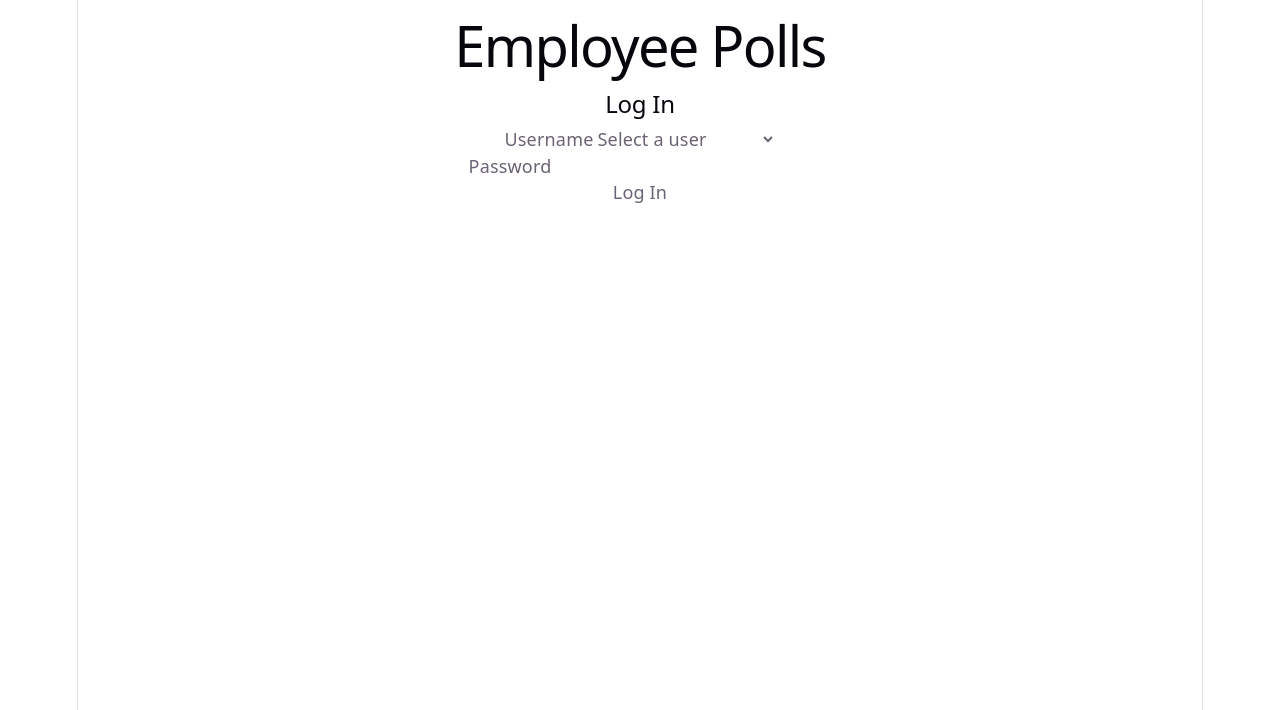
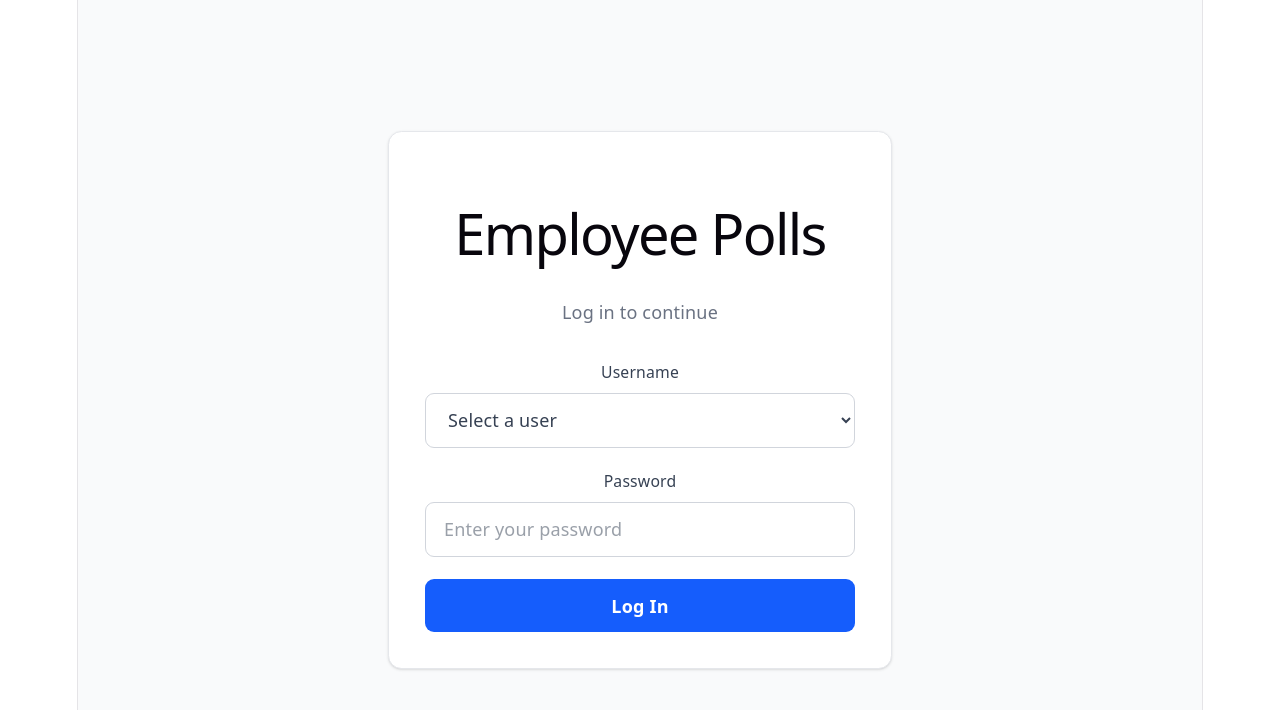
Before and after one commit to Onyiee/employee-polls, a React (Vite) app: page /login in a window 1280 px wide. Shown: the top 710 px of the page. Built offline with nearby package versions, Linux system fonts and the light colour scheme.

Commit message:
style: improve new poll creation page

```diff
--- a/src/pages/LoginPage.jsx
+++ b/src/pages/LoginPage.jsx
@@ -1,13 +1,14 @@
 import { useState } from 'react';
 import { useDispatch, useSelector } from 'react-redux';
-import { Navigate } from "react-router-dom";
+import { Navigate } from 'react-router-dom';
+
 import { login } from '../features/auth/authSlice';
 
 function LoginPage() {
     const authedUser = useSelector((state) => state.auth.authedUser);
     const dispatch = useDispatch();
 
-    const users = useSelector((state)=> state.users);
+    const users = useSelector((state) => state.users);
 
     const [selectedUser, setSelectedUser] = useState('');
     const [password, setPassword] = useState('');
@@ -25,27 +26,49 @@ function LoginPage() {
 
         dispatch(login(selectedUser));
     };
+
     if (authedUser) {
         return <Navigate to="/home" replace />;
     }
 
     return (
+        <div className="flex min-h-screen items-center justify-center bg-gray-50 px-4 py-12">
+            <div className="w-full max-w-md rounded-xl border border-gray-200 bg-white p-8 shadow-sm">
+
+                <div className="mb-8 text-center">
+                    <h1 className="mb-2 text-3xl font-bold text-gray-900">
+                        Employee Polls
+                    </h1>
+
+                    <p className="text-gray-500">
+                        Log in to continue
+                    </p>
+                </div>
+
+                <form onSubmit={handleSubmit} className="space-y-5">
+
                     <div>
-            <h1>Employee Polls</h1>
-            <h2>Log In</h2>
-
-            <form onSubmit={handleSubmit}>
-                <div>
-                    <label htmlFor="username">Username</label>
+                        <label
+                            htmlFor="username"
+                            className="mb-2 block text-sm font-medium text-gray-700"
+                        >
+                            Username
+                        </label>
 
                         <select
                             id="username"
                             value={selectedUser}
-                    onChange={(e)=> setSelectedUser(e.target.value)}
+                            onChange={(e) => {
+                                setSelectedUser(e.target.value);
+                                setPassword('');
+                                setError('');
+                            }}
                             required
+                            className="w-full rounded-lg border border-gray-300 bg-white px-4 py-3 text-gray-700 outline-none transition focus:border-blue-500 focus:ring-2 focus:ring-blue-100"
                         >
                             <option value="">Select a user</option>
-                        {Object.values(users).map((user)=> (
+
+                            {Object.values(users).map((user) => (
                                 <option key={user.id} value={user.id}>
                                     {user.name}
                                 </option>
@@ -53,21 +76,53 @@ function LoginPage() {
                         </select>
                     </div>
 
+                    {selectedUser && (
+                        <div className="flex items-center gap-3 rounded-lg bg-gray-50 p-3">
+                            <img
+                                src={users[selectedUser].avatarURL}
+                                alt={`${users[selectedUser].name}'s avatar`}
+                                className="h-12 w-12 rounded-full object-cover"
+                            />
+
+                            <span className="font-medium text-gray-800">
+                {users[selectedUser].name}
+              </span>
+                        </div>
+                    )}
+
                     <div>
-                    <label htmlFor="password">Password</label>
+                        <label
+                            htmlFor="password"
+                            className="mb-2 block text-sm font-medium text-gray-700"
+                        >
+                            Password
+                        </label>
 
                         <input
                             id="password"
                             type="password"
                             value={password}
-                        onChange={(e)=> setPassword(e.target.value)}
+                            onChange={(e) => setPassword(e.target.value)}
                             required
+                            className="w-full rounded-lg border border-gray-300 px-4 py-3 text-gray-700 outline-none transition focus:border-blue-500 focus:ring-2 focus:ring-blue-100"
+                            placeholder="Enter your password"
                         />
                     </div>
 
-                {error && <p>{error}</p>}
-                <button type="submit">Log In</button>
+                    {error && (
+                        <p className="rounded-lg bg-red-50 p-3 text-sm text-red-600">
+                            {error}
+                        </p>
+                    )}
+
+                    <button
+                        type="submit"
+                        className="w-full rounded-lg bg-blue-600 px-6 py-3 font-semibold text-white transition hover:bg-blue-700"
+                    >
+                        Log In
+                    </button>
                 </form>
+            </div>
         </div>
     );
 }
--- a/src/pages/NewQuestionPage.jsx
+++ b/src/pages/NewQuestionPage.jsx
@@ -9,6 +9,8 @@ import { addUserQuestion } from '../features/users/usersSlice';
 function NewQuestionPage() {
     const [optionOne, setOptionOne] = useState('');
     const [optionTwo, setOptionTwo] = useState('');
+    const [error, setError] = useState('');
+    const [isSubmitting, setIsSubmitting] = useState(false);
 
     const dispatch = useDispatch();
     const navigate = useNavigate();
@@ -19,8 +21,10 @@ function NewQuestionPage() {
 
     const handleSubmit = async (e) => {
         e.preventDefault();
+        setError('');
 
-        if (!optionOne.trim() || !optionTwo.trim()){
+        if (!optionOne.trim() || !optionTwo.trim()) {
+            setError('Please provide both poll options.');
             return;
         }
 
@@ -29,7 +33,10 @@ function NewQuestionPage() {
             optionTwoText: optionTwo.trim(),
             author: authedUser,
         };
+
         try {
+            setIsSubmitting(true);
+
             const savedQuestion = await _saveQuestion(questionData);
 
             dispatch(addQuestion(savedQuestion));
@@ -40,51 +47,104 @@ function NewQuestionPage() {
                     qid: savedQuestion.id,
                 })
             );
+
             navigate(`/questions/${savedQuestion.id}`);
         } catch (error) {
-            console.log('Failed to create poll:', error)
+            console.error('Failed to create poll:', error);
+            setError('Something went wrong. Please try again.');
+        } finally {
+            setIsSubmitting(false);
         }
     };
 
     return (
+        <div className="min-h-screen bg-gray-50 px-4 py-12">
+            <div className="mx-auto max-w-2xl rounded-xl border border-gray-200 bg-white p-8 shadow-sm">
+
+                <button
+                    type="button"
+                    onClick={() => navigate('/home')}
+                    className="mb-8 flex items-center gap-2 text-sm font-medium text-gray-500 transition hover:text-blue-600"
+                >
+                    <span aria-hidden="true">&larr;</span>
+                    Back to Dashboard
+                </button>
+
+                <div className="mb-8 text-center">
+                    <h1 className="mb-3 text-3xl font-bold text-gray-900">
+                        Create a New Poll
+                    </h1>
+
+                    <h2 className="text-lg font-medium text-gray-500">
+                        Would You Rather
+                    </h2>
+
+                    <p className="mt-2 text-sm text-gray-400">
+                        Create a question for your colleagues to answer.
+                    </p>
+                </div>
+
+                <form onSubmit={handleSubmit} className="space-y-6">
+
                     <div>
-            <h1>Create a New Poll</h1>
-
-            <h2>Would You Rather</h2>
-
-            <form onSubmit={handleSubmit}>
-                <div>
-                    <label htmlFor="optionOne">
+                        <label
+                            htmlFor="optionOne"
+                            className="mb-2 block text-sm font-medium text-gray-700"
+                        >
                             First option
                         </label>
+
                         <input
                             id="optionOne"
                             type="text"
                             placeholder="Enter the first option"
                             value={optionOne}
-                        onChange={(e)=> setOptionOne(e.target.value)}
+                            onChange={(e) => setOptionOne(e.target.value)}
+                            required
+                            className="w-full rounded-lg border border-gray-300 px-4 py-3 text-gray-700 outline-none transition focus:border-blue-500 focus:ring-2 focus:ring-blue-100"
                         />
                     </div>
 
-                <p>OR</p>
+                    <p className="text-center font-semibold text-gray-400">
+                        OR
+                    </p>
 
                     <div>
-                    <label htmlFor="optionTwo">
+                        <label
+                            htmlFor="optionTwo"
+                            className="mb-2 block text-sm font-medium text-gray-700"
+                        >
                             Second option
                         </label>
+
                         <input
                             id="optionTwo"
                             type="text"
                             placeholder="Enter the second option"
                             value={optionTwo}
-                        onChange={(e)=> setOptionTwo(e.target.value)}
+                            onChange={(e) => setOptionTwo(e.target.value)}
+                            required
+                            className="w-full rounded-lg border border-gray-300 px-4 py-3 text-gray-700 outline-none transition focus:border-blue-500 focus:ring-2 focus:ring-blue-100"
                         />
                     </div>
 
-                <button type="submit">Create Poll</button>
+                    {error && (
+                        <p className="rounded-lg bg-red-50 p-3 text-sm text-red-600">
+                            {error}
+                        </p>
+                    )}
+
+                    <button
+                        type="submit"
+                        disabled={isSubmitting || !optionOne.trim() || !optionTwo.trim()}
+                        className="w-full rounded-lg bg-blue-600 px-6 py-3 font-semibold text-white transition hover:bg-blue-700 disabled:cursor-not-allowed disabled:bg-gray-300"
+                    >
+                        {isSubmitting ? 'Creating Poll...' : 'Create Poll'}
+                    </button>
                 </form>
             </div>
-    )
+        </div>
+    );
 }
 
 export default NewQuestionPage;
```
Lines whose indentation alone changed are shown as unchanged.
